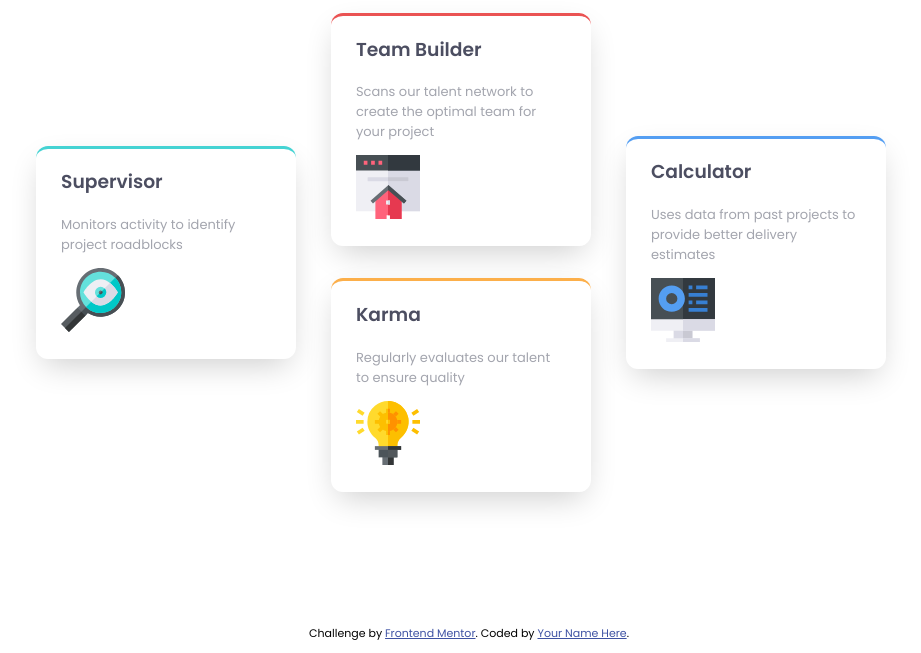
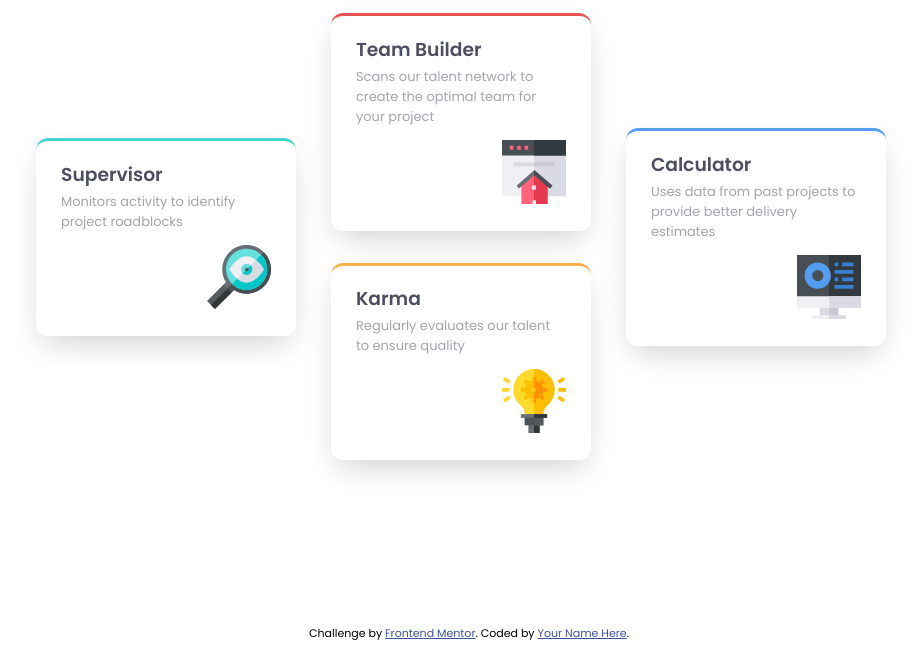
Before and after one commit to jcherven/four-card-feature-section, a plain HTML site: page index.html in a window 1280 px wide. Shown: the part 147-800 px from the top of the page, without its empty margins (179-1100 px from the left). Drawn offline with Linux system fonts and the light colour scheme.

Commit message:
Uses flex on card contents; get images to the right corner

```diff
--- a/style.css
+++ b/style.css
@@ -93,6 +93,8 @@ body {
 }
 
 .cards-container > div > .card {
+  display: flex;
+  flex-direction: column;
   margin: 16px;
   padding-left: 25px;
   padding-right: 25px;
@@ -121,12 +123,17 @@ body {
 .card-title {
   font-weight: 600;
   color: hsl(234, 12%, 34%);
+  margin-bottom: -10px;
 }
 
 .card-text {
   color: hsl(229, 6%, 66%);
   font-weight: 400;
   font-size: 13px;
+}
+
+.card-image {
+  align-self: flex-end;
 }
 
 footer {
```
